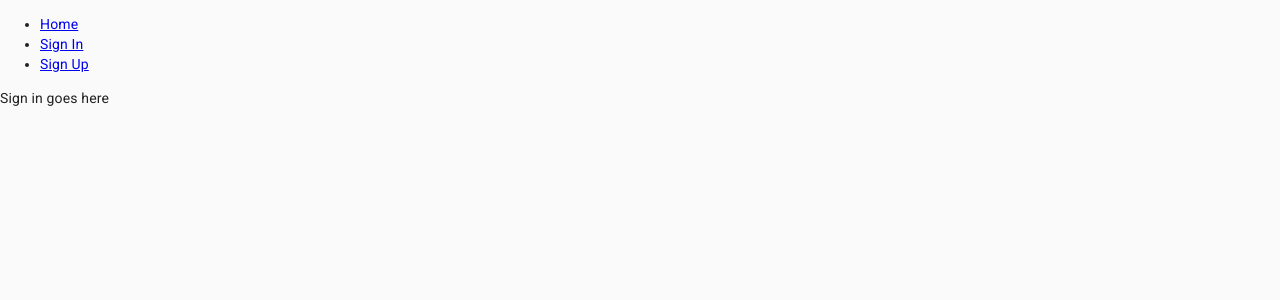
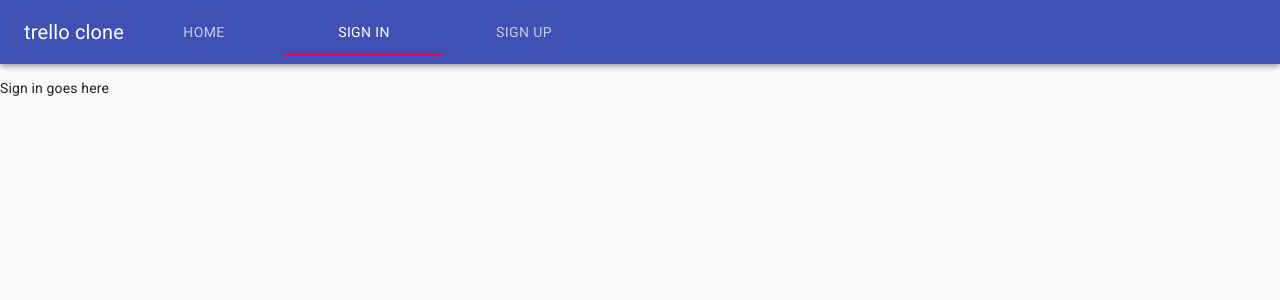
Before and after one commit to victorzottmann/trello-clone-client, a React (Create React App) app: page /sign-in in a window 1280 px wide. Shown: the top 300 px of the page. Built offline with nearby package versions, Linux system fonts and the light colour scheme; no server answers; the HTML template or start-up script is replaced by a standard one.

Commit message:
customize navbar with material ui and configure links to route to the correct paths

```diff
--- a/src/scenes/home/Home.jsx
+++ b/src/scenes/home/Home.jsx
@@ -100,9 +100,6 @@ export const Home = () => {
 
   return (
     <Box>
-      <Typography component="h1" variant="h4">
-        trello clone
-      </Typography>
       {errorMessage && <Alert severity="error">{errorMessage}</Alert>}
       {loading && <CircularProgress />}
 
--- a/src/scenes/nav/Navbar.jsx
+++ b/src/scenes/nav/Navbar.jsx
@@ -1,22 +1,44 @@
 import React from 'react'
-import { Link } from 'react-router-dom'
+import { Link, useLocation } from 'react-router-dom'
+import { AppBar, Tabs, Tab, Toolbar, Typography } from '@material-ui/core'
+
+const navLinks = [
+  {
+    label: 'Home',
+    value: '/',
+  },
+  {
+    label: 'Sign in',
+    value: '/sign-in',
+  },
+  {
+    label: 'Sign up',
+    value: '/sign-up',
+  },
+]
 
 export const Navbar = () => {
+  const { pathname } = useLocation()
+
   return (
-    <>
-      <nav>
-        <ul>
-          <li>
-            <Link to="/">Home</Link>
-          </li>
-          <li>
-            <Link to="/sign-in">Sign In</Link>
-          </li>
-          <li>
-            <Link to="/sign-up">Sign Up</Link>
-          </li>
-        </ul>
-      </nav>
-    </>
+    <AppBar position="sticky">
+      <Toolbar>
+        <Typography component="h1" variant="h6">
+          trello clone
+        </Typography>
+
+        <Tabs value={pathname}>
+          {navLinks.map(({ label, value }) => (
+            <Tab
+              key={value}
+              label={label}
+              value={value}
+              component={Link}
+              to={value}
+            />
+          ))}
+        </Tabs>
+      </Toolbar>
+    </AppBar>
   )
 }
```
